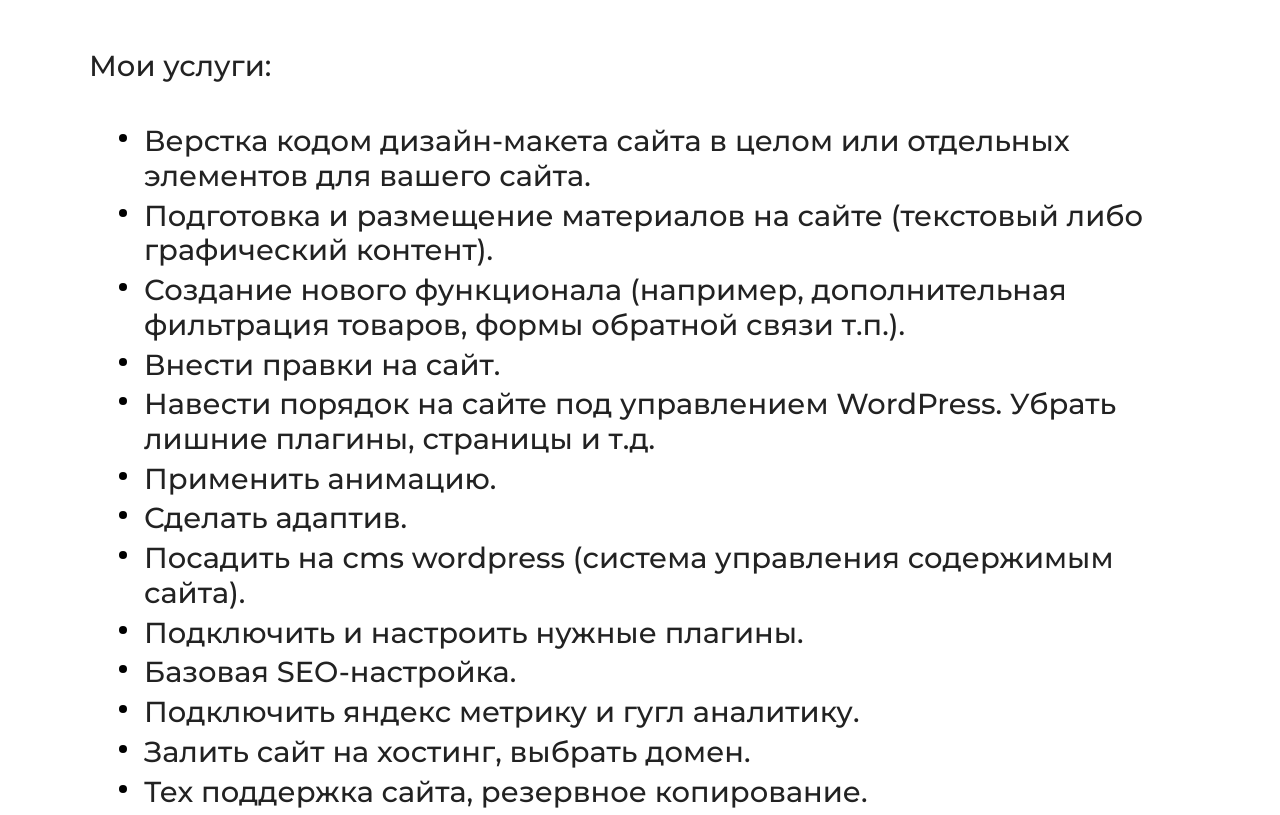
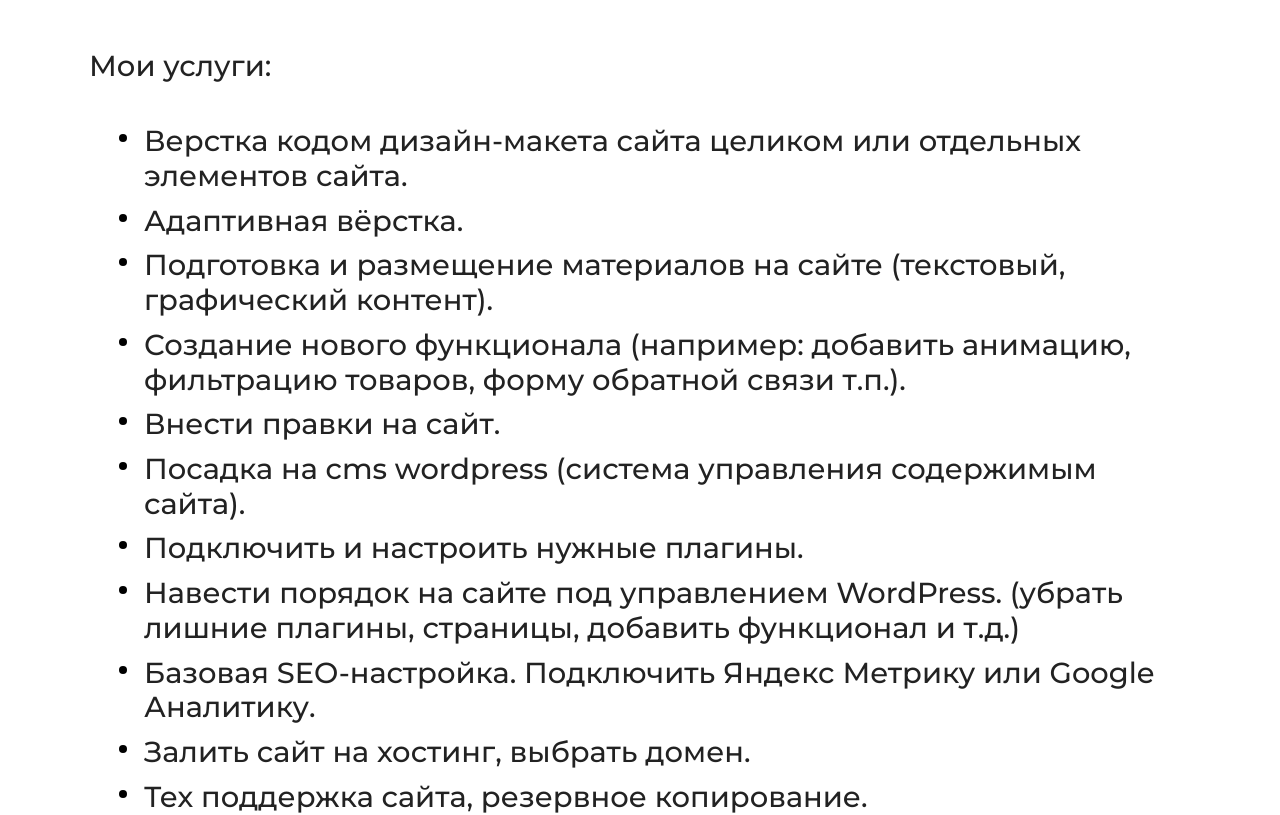
Before and after one commit to olga-evdokimova/evdokimovaolga, a Next.js app: page /about in a window 1280 px wide. Shown: the part 900-1715 px from the top of the page. Built offline with nearby package versions, Linux system fonts and the light colour scheme.

Commit message:
Logo, About

```diff
--- a/app/about/page.tsx
+++ b/app/about/page.tsx
@@ -4,25 +4,19 @@ import Image from "next/image";
 // import Test from "../components/Test/Test";
 export default function About() {
   return (
-
     <div className="container2">
       <Title tag="h1" text="Обо мне" />
       <section className="about">
         <div className="about__content">
           <div className="about__img">
-              <Image
-                src="about.jpg"
-                alt="Картинка"
-                width={426}
-                height={513}
-              />
+            <Image src="about.jpg" alt="Картинка" width={426} height={513} />
           </div>
           <p>
             Я&nbsp;&mdash; фронтенд-разработчик, специализируюсь
-              на&nbsp;создании сайтов. Разрабатываю различные типы сайтов,
-              включая многостраничники, лендинги, визитки, портфолио
-              и&nbsp;многое другое. Также имею опыт в&nbsp;доработке уже готовых
-              сайтов и&nbsp;обеспечении их&nbsp;технической поддержки.
+            на&nbsp;создании сайтов. Разрабатываю различные типы сайтов, включая
+            многостраничники, лендинги, визитки, портфолио и&nbsp;многое другое.
+            Также имею опыт в&nbsp;доработке уже готовых сайтов
+            и&nbsp;обеспечении их&nbsp;технической поддержки.
           </p>
           <p>
             Мои навыки и&nbsp;работа с&nbsp;командой позволяют создавать сайты
@@ -34,30 +28,31 @@ export default function About() {
           <h4 className="about__list-title">Мои услуги:</h4>
           <ul>
             <li>
-                Верстка кодом дизайн-макета сайта в целом или отдельных
-                элементов для вашего сайта.
+              Верстка кодом дизайн-макета сайта целиком или отдельных элементов
+              сайта.
             </li>
+            <li>Адаптивная вёрстка.</li>
             <li>
-                Подготовка и размещение материалов на сайте (текстовый либо
+              Подготовка и размещение материалов на сайте (текстовый,
               графический контент).
             </li>
             <li>
-                Создание нового функционала (например, дополнительная фильтрация
-                товаров, формы обратной связи т.п.).
+              Создание нового функционала (например: добавить анимацию,
+              фильтрацию товаров, форму обратной связи т.п.).
             </li>
             <li>Внести правки на сайт.</li>
             <li>
-                Навести порядок на сайте под управлением WordPress. Убрать
-                лишние плагины, страницы и т.д.
-              </li>
-              <li>Применить анимацию.</li>
-              <li>Сделать адаптив.</li>
-              <li>
-                Посадить на cms wordpress (система управления содержимым сайта).
+              Посадка на cms wordpress (система управления содержимым сайта).
             </li>
             <li>Подключить и настроить нужные плагины.</li>
-              <li>Базовая SEO-настройка.</li>
-              <li>Подключить яндекс метрику и гугл аналитику.</li>
+            <li>
+              Навести порядок на сайте под управлением WordPress. (убрать лишние
+              плагины, страницы, добавить функционал и т.д.)
+            </li>
+            <li>
+              Базовая SEO-настройка. Подключить Яндекс Метрику или Google
+              Аналитику.
+            </li>
             <li>Залить сайт на хостинг, выбрать домен.</li>
             <li>Тех поддержка сайта, резервное копирование.</li>
           </ul>
@@ -65,6 +60,5 @@ export default function About() {
         </div>
       </section>
     </div>
-
   );
 }
--- a/app/about/style.scss
+++ b/app/about/style.scss
@@ -62,7 +62,7 @@
             padding-bottom: 40px;
         }
         li {
-            padding: 0 0 5px 55px;
+            padding: 0 0 10px 55px;
             position: relative;
             &::before {
                 content: "";
--- a/app/components/Logo/Logo.tsx
+++ b/app/components/Logo/Logo.tsx
@@ -13,7 +13,7 @@ export default function Logo (props:LogoProps) {
       <Link href={"/"} className="logo__link">
         {/* <Image src={props.isWhite ? logoWhite : logoBlack} alt="" /> */}
         <div className="logo__text">
-          Евдокимова&nbsp;Ольга<span>Веб-разработчик</span>
+          Евдокимова&nbsp;Ольга<span>Frontend-разработчик</span>
         </div>
       </Link>
     </div>
```
Lines whose indentation alone changed are shown as unchanged.
